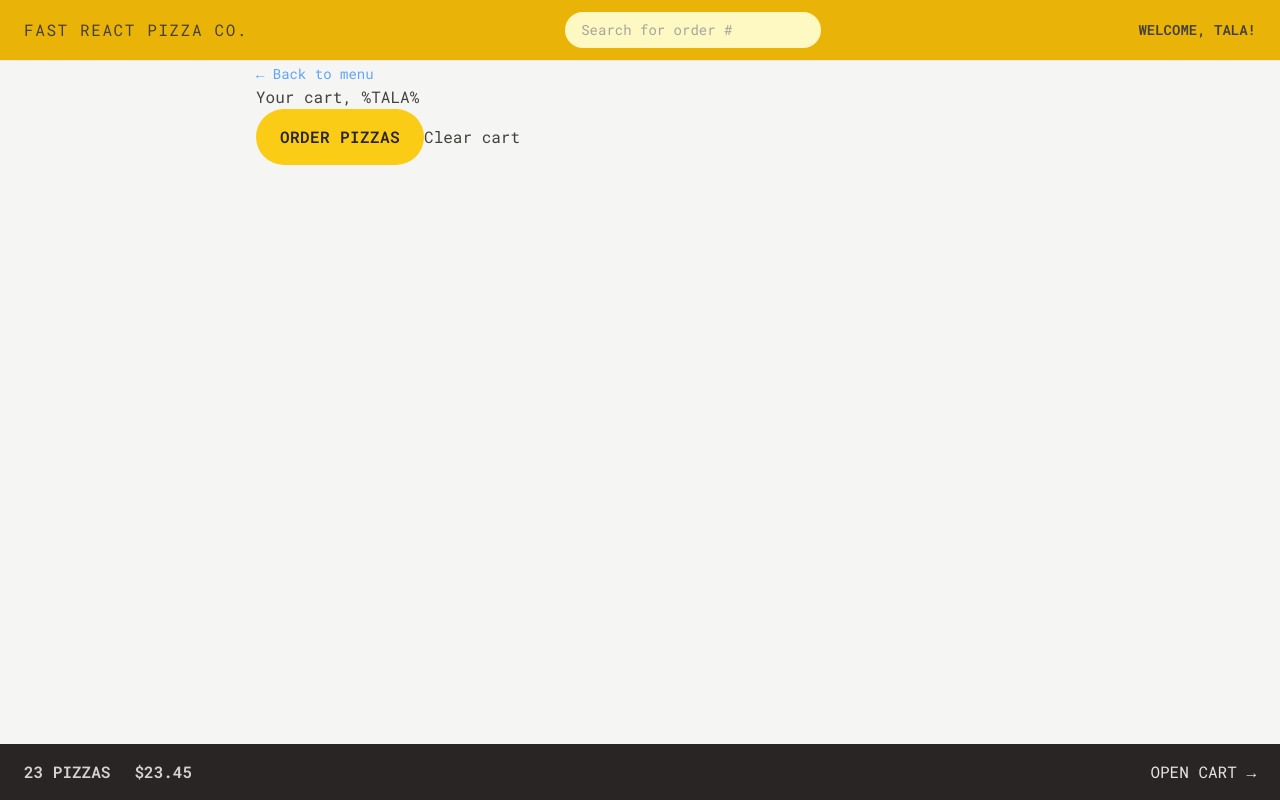
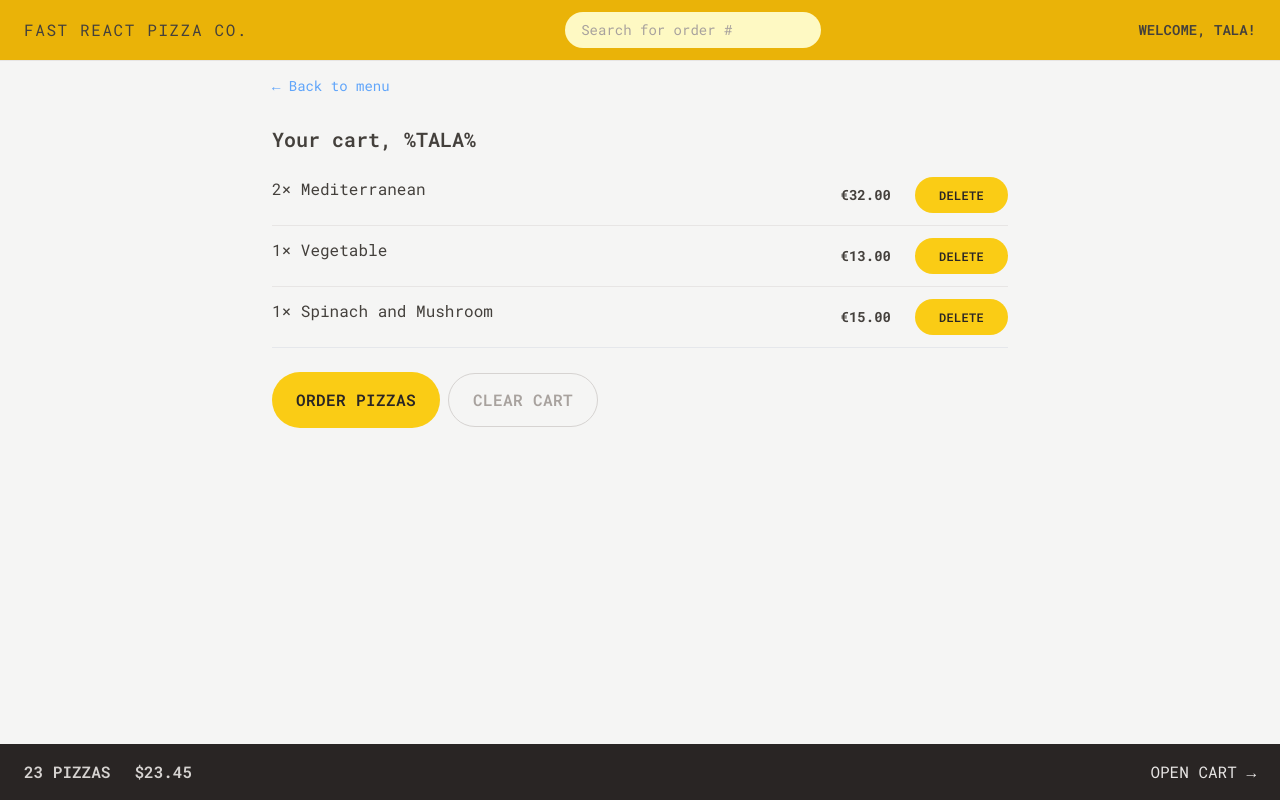
Before and after one commit to Tala-cmd/react-pizza, a React (Vite) app: page /cart in a window 1280 px wide. Built offline with nearby package versions, Linux system fonts and the light colour scheme; the HTML template or start-up script is replaced by a standard one.

Commit message:
Styling the Cart

```diff
--- a/src/features/cart/Cart.jsx
+++ b/src/features/cart/Cart.jsx
@@ -1,5 +1,6 @@
 import LinkButton from '../../ui/LinkButton';
 import Button from '../../ui/Button';
+import CartItem from './CartItem';
 
 const fakeCart = [
   {
@@ -29,16 +30,22 @@
   const cart = fakeCart;
 
   return (
-    <div>
+    <div className='px-4 py-3 '>
       <LinkButton to='/menu'>
         &larr; Back to menu
       </LinkButton>
 
-      <h2>Your cart, %TALA%</h2>
+      <h2 className='text-xl font-semibold mt-7'>Your cart, %TALA%</h2>
 
-      <div>
+      <ul className='mt-3 border-b divide-y divide-stone-200'>
+        {cart.map((item)=>(
+        <CartItem key={item.key} item={item} /> ))}
+      </ul>
+
+      <div className='mt-6 space-x-2'>
         <Button type='primary' to='/order/new'>Order pizzas</Button>
-        <button>Clear cart</button>
+        <Button type='secondary'>Clear Cart</Button>
+
       </div>
     </div>
   );
--- a/src/features/cart/CartItem.jsx
+++ b/src/features/cart/CartItem.jsx
@@ -1,13 +1,17 @@
+import Button from "../../ui/Button";
+import { formatCurrency } from "../../utilities/helpers";
+
 function CartItem({ item }) {
   const { pizzaId, name, quantity, totalPrice } = item;
 
   return (
-    <li>
-      <p>
+    <li className="py-3 sm:flex sm:items-start sm:justify-between">
+      <p className="mb-1 sm:mb-0">
         {quantity}&times; {name}
       </p>
-      <div>
-        <p>{formatCurrency(totalPrice)}</p>
+      <div className="flex items-center justify-between sm:gap-6">
+        <p className="text-sm font-bold">{formatCurrency(totalPrice)}</p>
+        <Button type='small'>Delete</Button>
       </div>
     </li>
   );
--- a/src/ui/Button.jsx
+++ b/src/ui/Button.jsx
@@ -6,7 +6,8 @@
 
   const styles={
     primary: base + ' px-4 py-3 md:px-6 md:py-4',
-    small: base + ' px-4 py-2 md:px-6 md:py-2.5 text-xs'
+    small: base + ' px-4 py-2 md:px-6 md:py-2.5 text-xs',
+    secondary: ' px-4 py-2.5 md:px-6 md:py-3.5 inline-block font-semibold tracking-wide uppercase transition-colors duration-300 border border-stone-300 rounded-full text-stone-400 hover:bg-stone-300 focus:ring focus:ring-stone-200 focus:text-stone-800 hover:text-stone-800 focus:bg-stone-300 focus:ring-offset-2 focus:outline-none disabled:cursor-not-allowed'
   }
 
   if(to) return <Link to={to} className={styles[type]}>{children}</Link>
```
